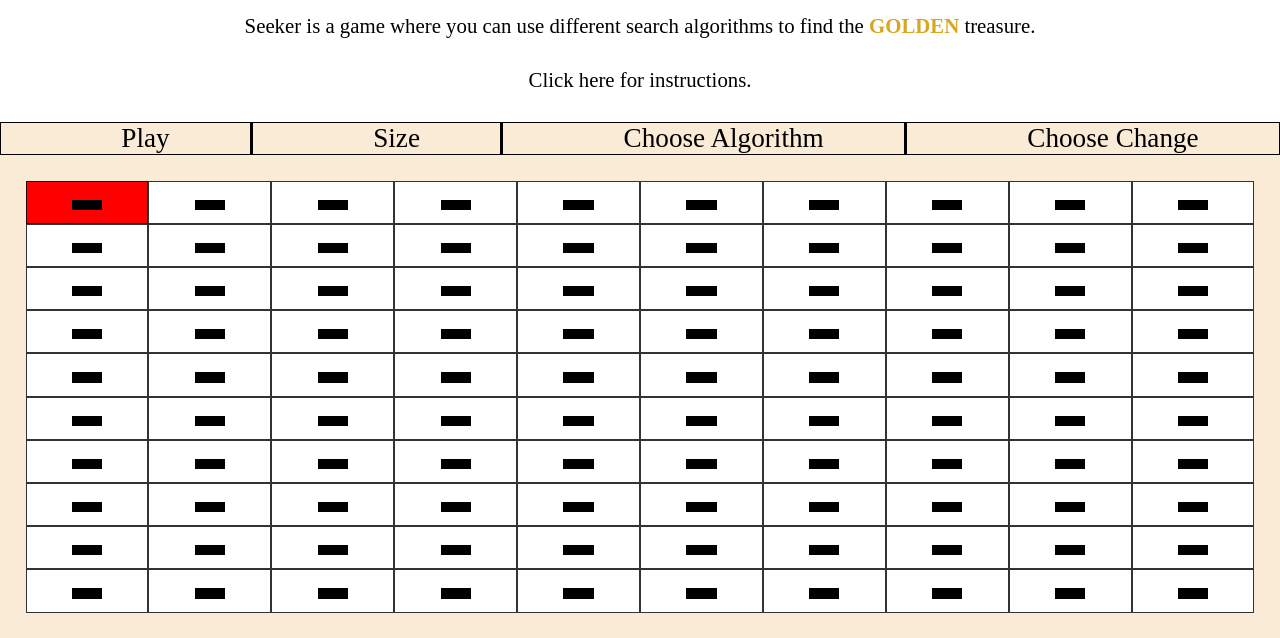
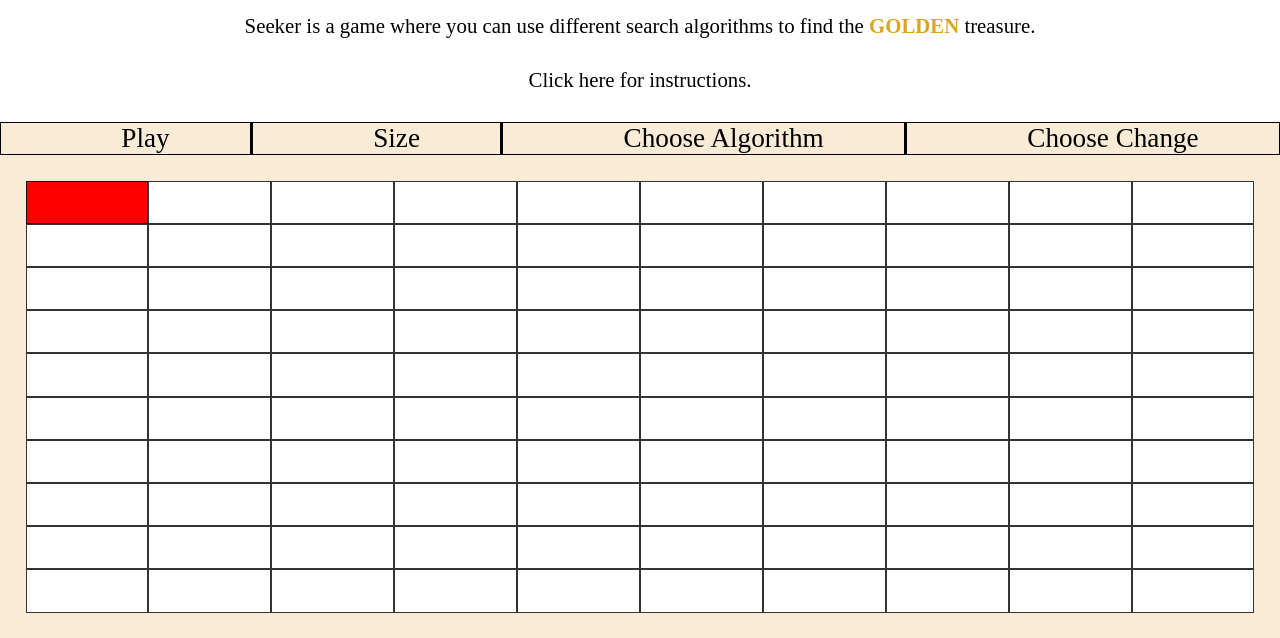
Before and after one commit to ralamo33/mysite, a Django app: page /seeker/ in a window 1280 px wide. Shown: the part 205-843 px from the top of the page. Run offline with Django 3.2, Linux system fonts and the light colour scheme.

Commit message:
Visiting works

```diff
--- a/assets/script.js
+++ b/assets/script.js
@@ -392,7 +392,7 @@ function listVisit(path) {
 
 //Set the cell's searched image visible after a certain numbe of miliseconds
 function set_visible(cell) {
-    search_image = cell.firstChild;
+    search_image = cell.children[1];
     search_image.style.visibility = "visible";
 }
 
--- a/assets/style.css
+++ b/assets/style.css
@@ -75,7 +75,7 @@ Designed for seeker.html
     z-index: 1;
     height: 25%;
     width: 25%;
-    visibility: visible;
+    visibility: hidden;
     vertical-align: middle;
 }
 
```
